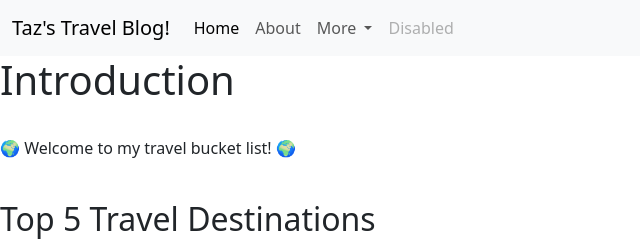
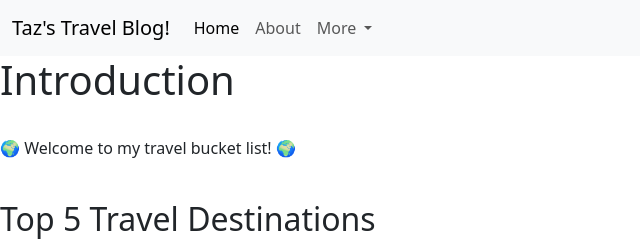
Before and after one commit to TasG323/PracticeWebsite, a plain HTML site: page index.html in a window 1280 px wide. Shown: the top 241 px of the page, 0-640 px from the left. Drawn offline with nearby package versions, Linux system fonts and the light colour scheme.

Commit message:
Update index.html

```diff
--- a/index.html
+++ b/index.html
@@ -29,11 +29,7 @@
                             </a>
                             <ul class="dropdown-menu">
                                 <li><a class="dropdown-item" href="gallery.html">Gallery</a></li>
-                            </ul>
-                        </li>
-                    <!-- Disabled Button -->
-                    <li class="nav-item">
-                        <a class="nav-link disabled" aria-disabled="true">Disabled</a>
+                          </ul>
                     </li>
                 </ul>
             </div>
```
